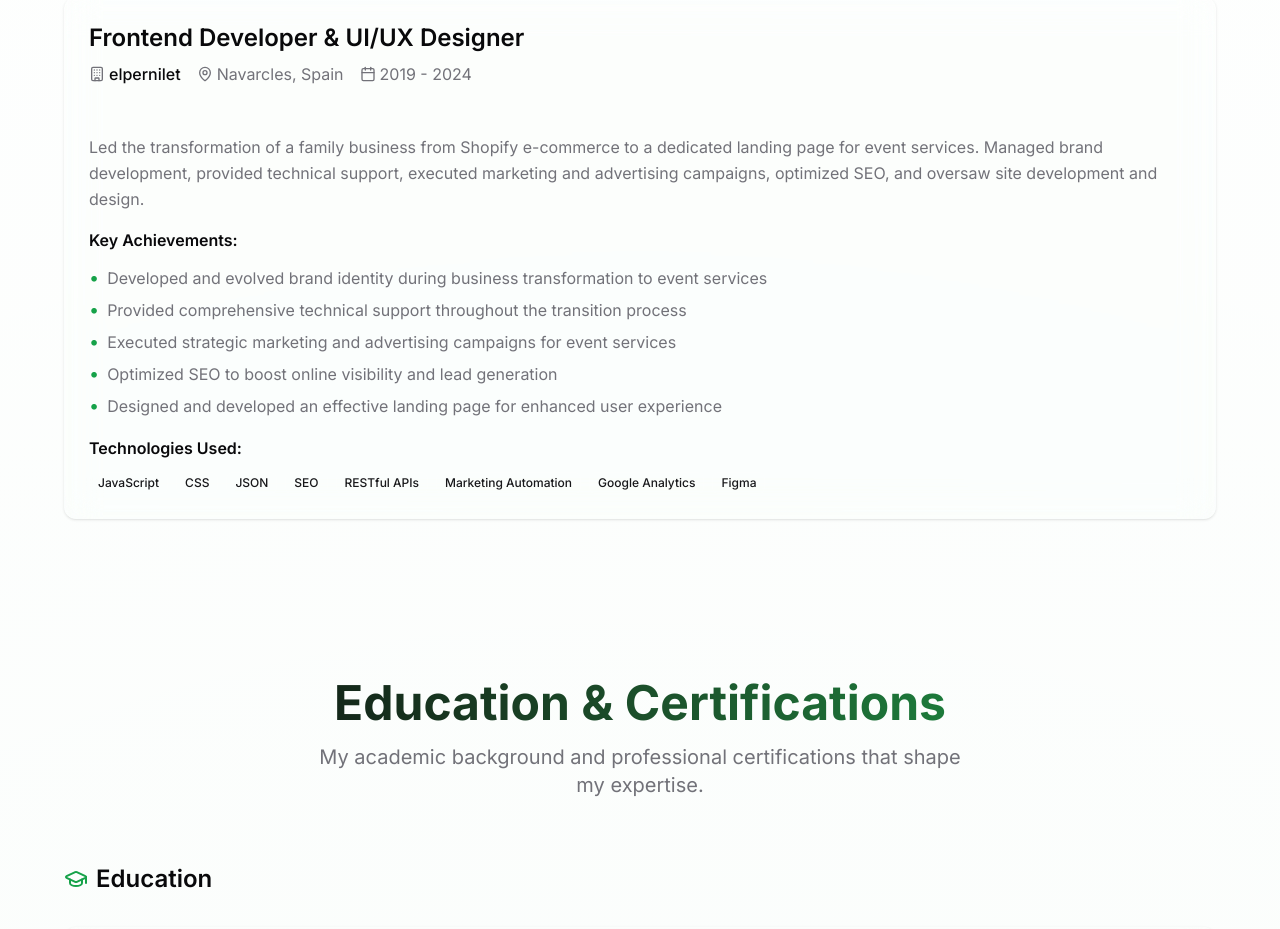
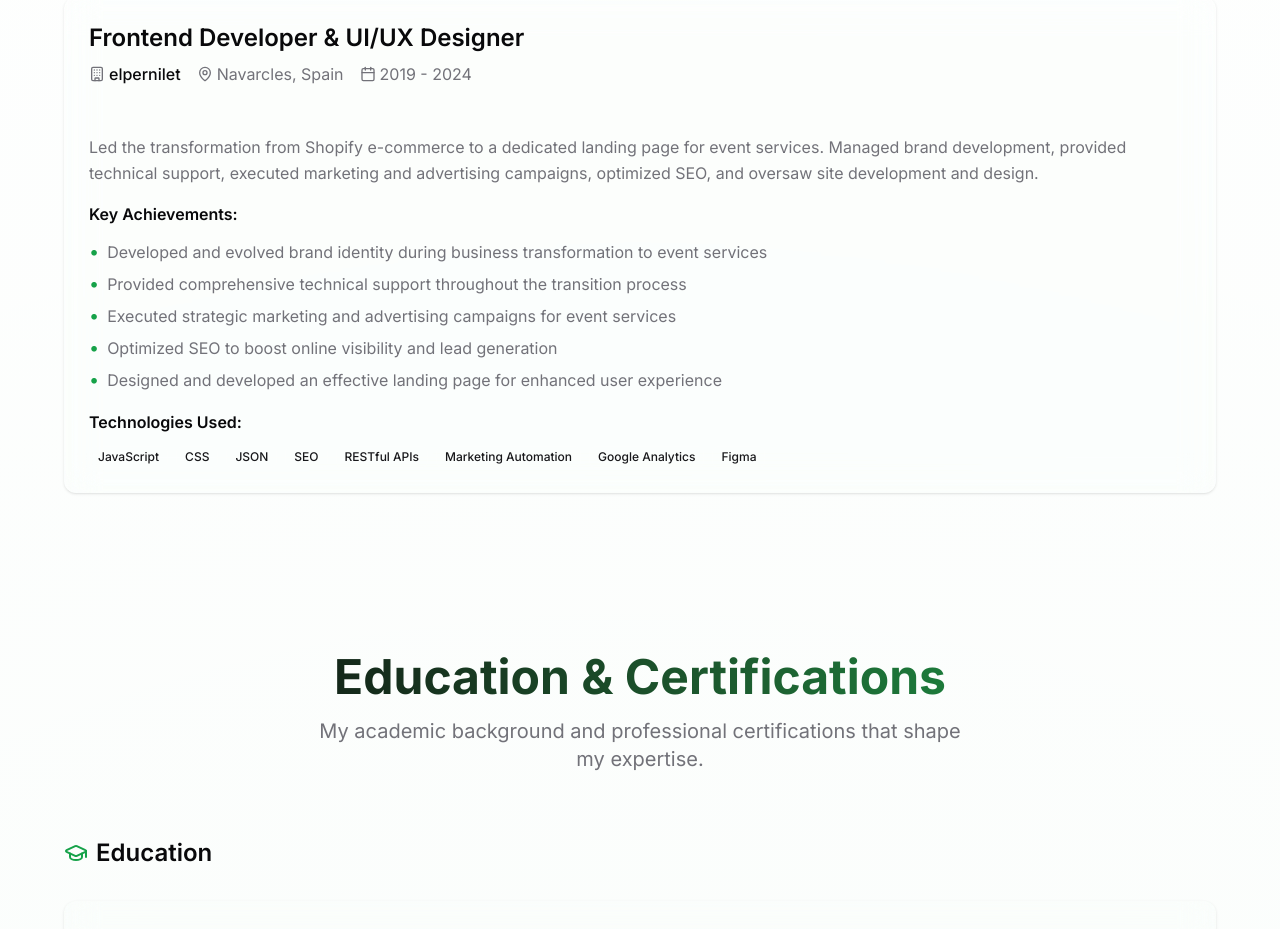
Before and after one commit to rosdavid/portfolio, a Next.js app: page / in a window 1280 px wide. Shown: the part 3840-4769 px from the top of the page. Built offline with nearby package versions, Linux system fonts and the light colour scheme.

Commit message:
feat: mejorar descripción en la sección de experiencia

```diff
--- a/components/experience-section.tsx
+++ b/components/experience-section.tsx
@@ -103,7 +103,7 @@ export function ExperienceSection() {
       location: "Navarcles, Spain",
       period: "2019 - 2024",
       description:
-        "Led the transformation of a family business from Shopify e-commerce to a dedicated landing page for event services. Managed brand development, provided technical support, executed marketing and advertising campaigns, optimized SEO, and oversaw site development and design.",
+        "Led the transformation from Shopify e-commerce to a dedicated landing page for event services. Managed brand development, provided technical support, executed marketing and advertising campaigns, optimized SEO, and oversaw site development and design.",
       technologies: [
         "JavaScript",
         "CSS",
```
